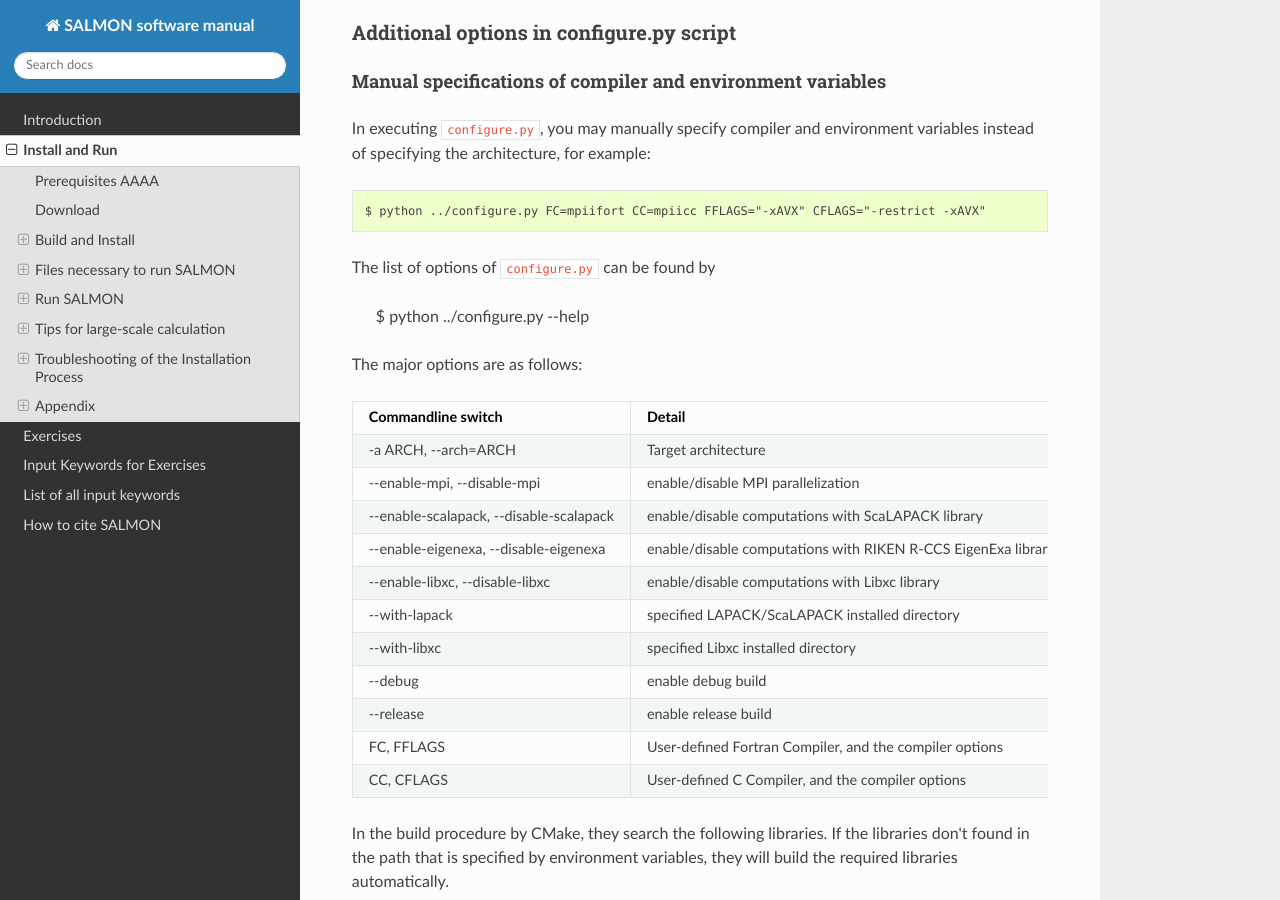
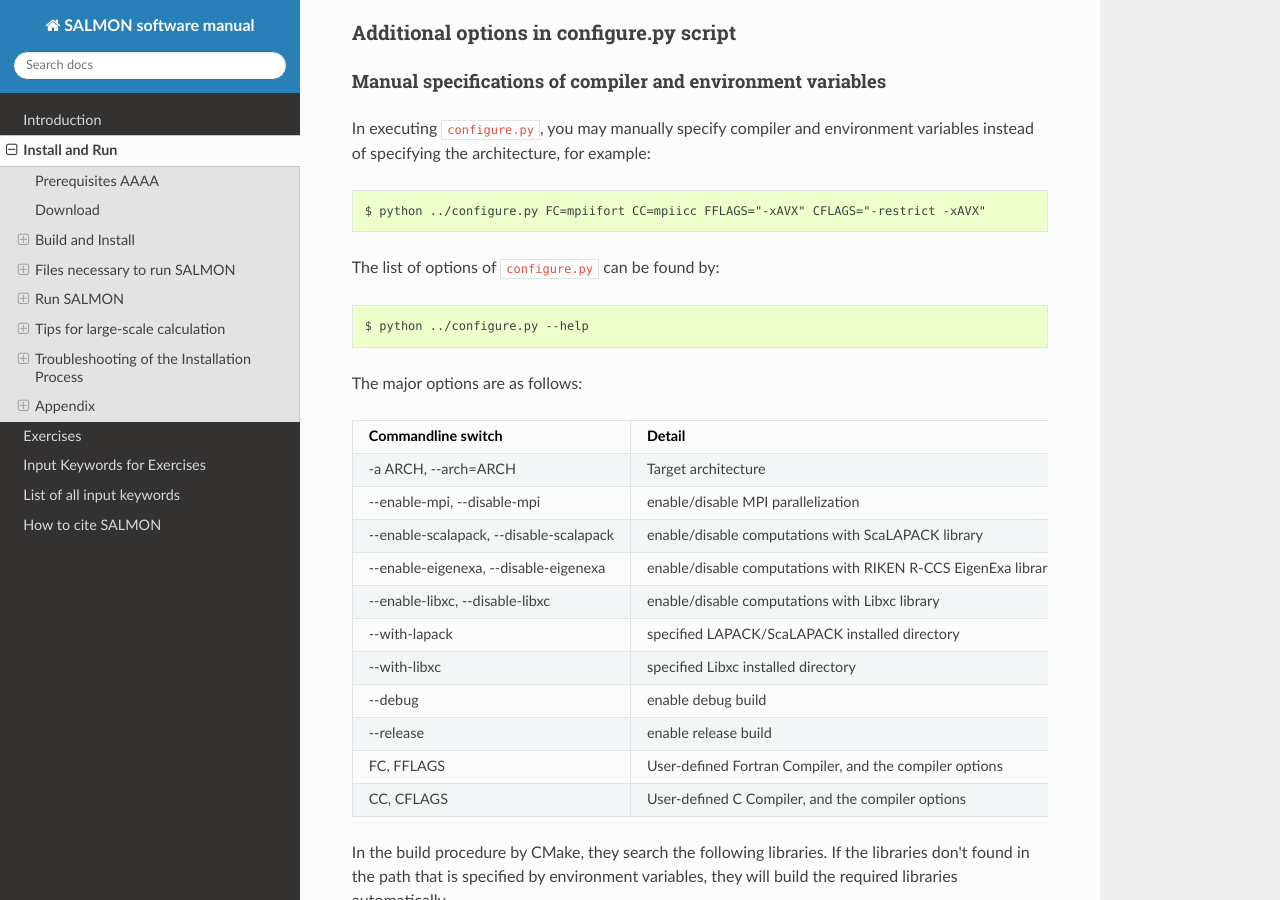
Before and after one commit to SALMON-TDDFT/SALMON-DOCS, a Sphinx documentation site: the page built from source/install_and_run.rst, in a window 1280 px wide and 900 px high, scrolled down 10488 px. Built offline with Sphinx 7.4.7 and the Read the Docs theme 2.0.0, drawn with Linux system fonts in a browser that asks for light colours; formulas are drawn with MathJax 3.

```diff
--- a/source/install_and_run.rst
+++ b/source/install_and_run.rst
@@ -490,7 +490,7 @@ In executing ``configure.py``, you may manually specify compiler and environment
 
     $ python ../configure.py FC=mpiifort CC=mpiicc FFLAGS="-xAVX" CFLAGS="-restrict -xAVX"
 
-The list of options of ``configure.py`` can be found by
+The list of options of ``configure.py`` can be found by::
 
     $ python ../configure.py --help
 
```
